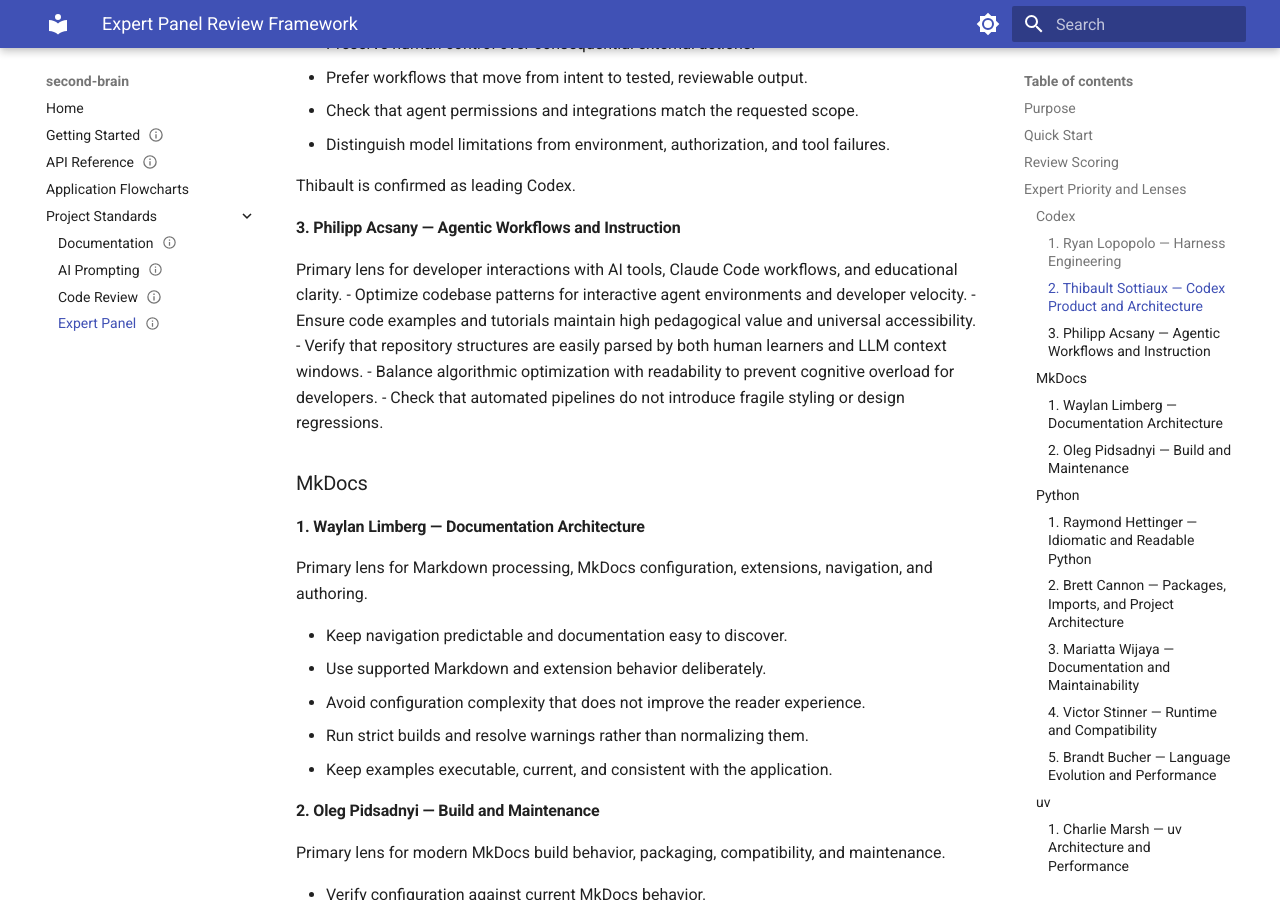
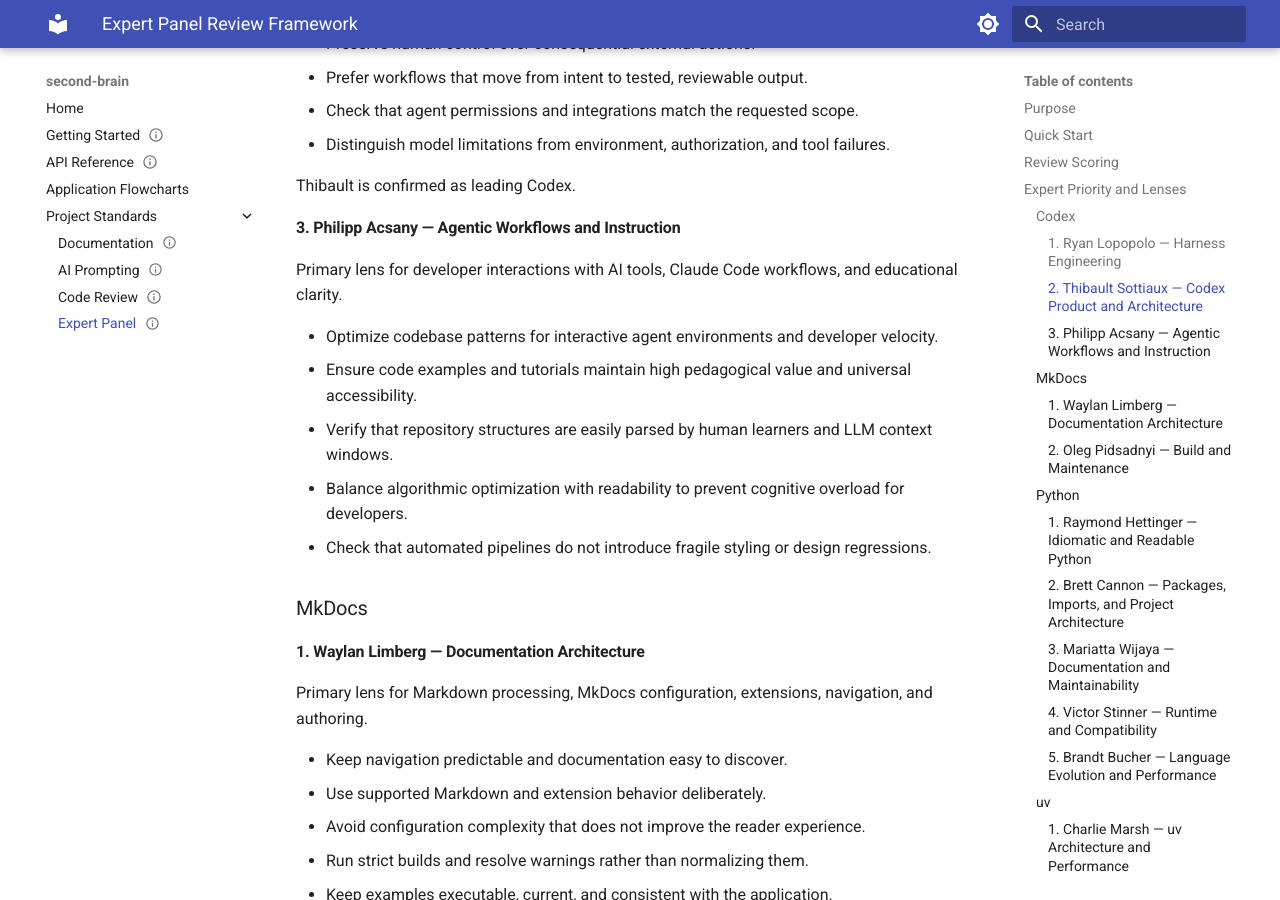
Before and after one commit to techieeliot/second-brain, an MkDocs documentation site: the page built from docs/SPEC-001-expert-panel.md, in a window 1280 px wide and 900 px high, scrolled down 1560 px. Built offline with MkDocs 1.6.1 and Material for MkDocs 9.7.7, drawn with Linux system fonts in a browser that asks for light colours.

```diff
--- a/docs/SPEC-001-expert-panel.md
+++ b/docs/SPEC-001-expert-panel.md
@@ -97,12 +97,20 @@
 Thibault is confirmed as leading Codex.
 
 #### 3. Philipp Acsany — Agentic Workflows and Instruction
-Primary lens for developer interactions with AI tools, Claude Code workflows, and educational clarity.
-- Optimize codebase patterns for interactive agent environments and developer velocity.
-- Ensure code examples and tutorials maintain high pedagogical value and universal accessibility.
-- Verify that repository structures are easily parsed by both human learners and LLM context windows.
-- Balance algorithmic optimization with readability to prevent cognitive overload for developers.
-- Check that automated pipelines do not introduce fragile styling or design regressions.
+
+Primary lens for developer interactions with AI tools, Claude Code workflows,
+and educational clarity.
+
+- Optimize codebase patterns for interactive agent environments and developer
+  velocity.
+- Ensure code examples and tutorials maintain high pedagogical value and
+  universal accessibility.
+- Verify that repository structures are easily parsed by human learners and
+  LLM context windows.
+- Balance algorithmic optimization with readability to prevent cognitive
+  overload for developers.
+- Check that automated pipelines do not introduce fragile styling or design
+  regressions.
 
 ### MkDocs
 
```
Also changed, not shown: docs/ARCH-001-app-flowcharts.md (+35 -22 lines).
